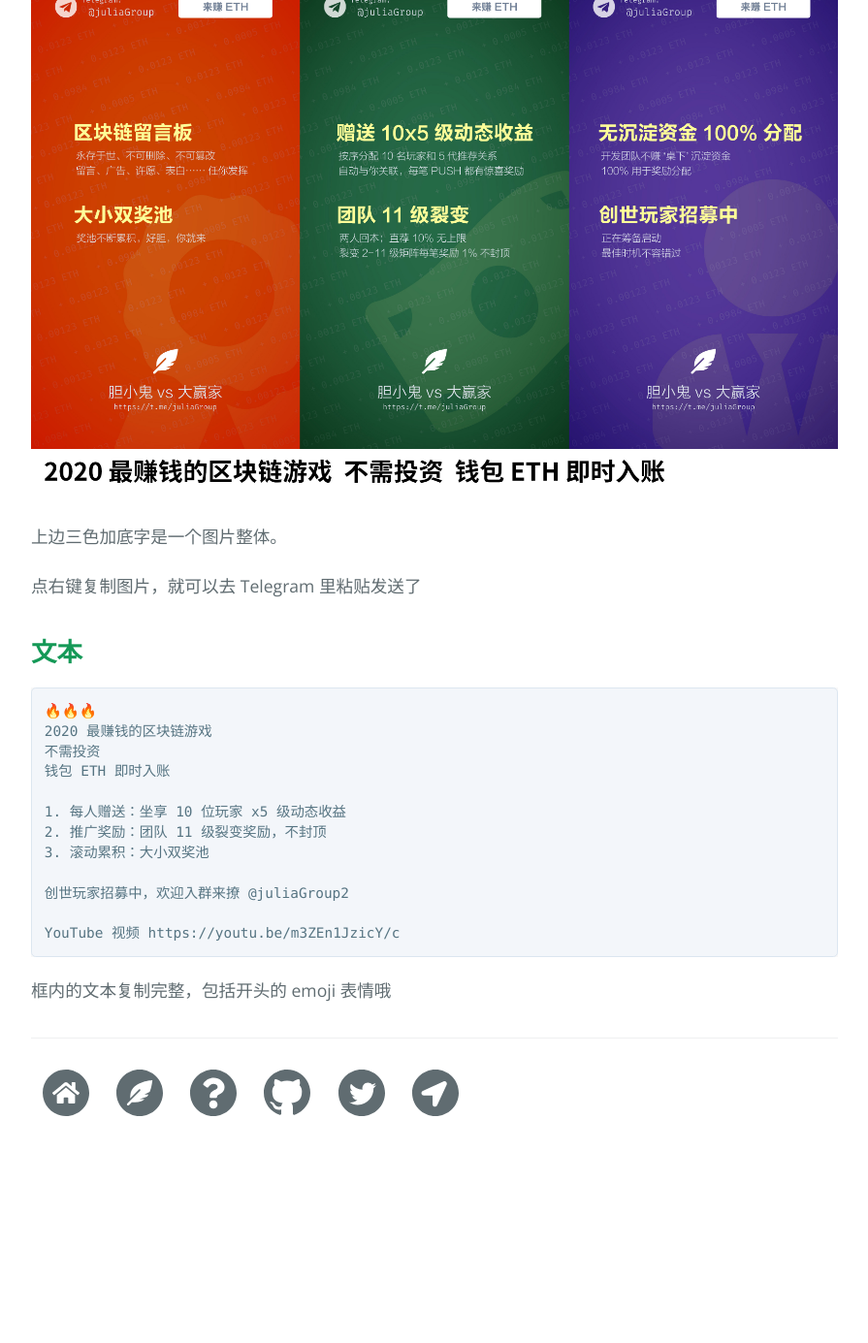
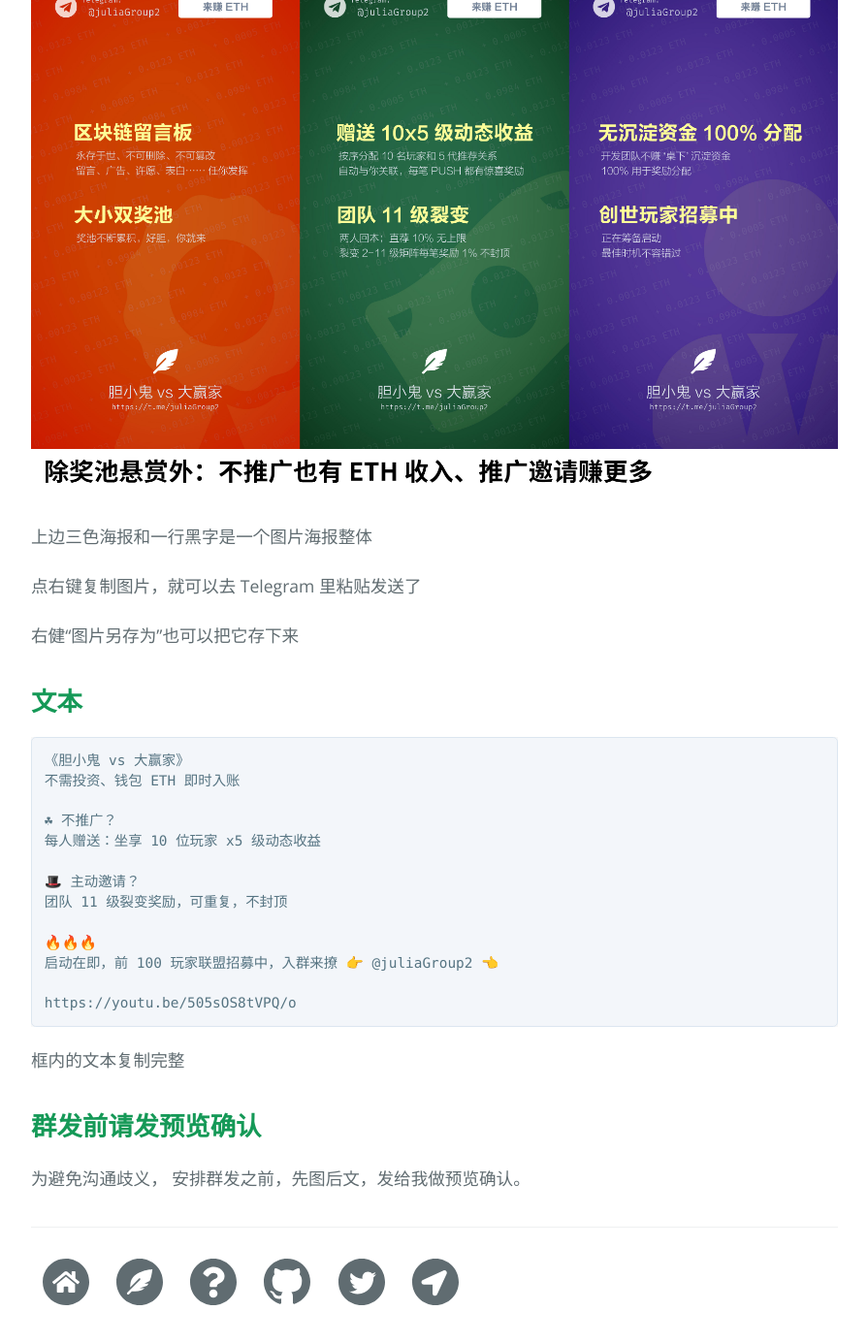
Before and after one commit to julia4pr/julia4pr.github.io, a Jekyll site: the page built from ad.md, in a window 1280 px wide and 1400 px high, scrolled down 508 px. Shown: the top 1385 px of the window at 97% size, without its empty margins (192-1087 px from the left). Built offline with Jekyll 4.4.1, drawn with Linux system fonts in a browser that asks for light colours; before the commit the page ends 1713 px from its top, so only the background shows below that.

Commit message:
updated: ad

````diff
--- a/ad.md
+++ b/ad.md
@@ -6,29 +6,36 @@ tagline: 定案后再开始投放
 
 ## 海报
 
-![pop3in1](/assets/pops/pop3in1b.jpg)
+![pop3in1](/assets/pops/pop3in1b.jpg?v=200509)
 
-上边三色加底字是一个图片整体。
+上边三色海报和一行黑字是一个图片海报整体
 
 点右键复制图片，就可以去 Telegram 里粘贴发送了
+
+右健“图片另存为”也可以把它存下来
 
 
 
 ## 文本
 
 ```text
+《胆小鬼 vs 大赢家》
+不需投资、钱包 ETH 即时入账
+
+☘ 不推广？
+每人赠送：坐享 10 位玩家 x5 级动态收益
+
+🎩 主动邀请？
+团队 11 级裂变奖励，可重复，不封顶
+
 🔥🔥🔥
-2020 最赚钱的区块链游戏
-不需投资
-钱包 ETH 即时入账
+启动在即，前 100 玩家联盟招募中，入群来撩 👉 @juliaGroup2 👈
 
-1. 每人赠送：坐享 10 位玩家 x5 级动态收益
-2. 推广奖励：团队 11 级裂变奖励，不封顶
-3. 滚动累积：大小双奖池
-
-创世玩家招募中，欢迎入群来撩 @juliaGroup2
-
-YouTube 视频 https://youtu.be/m3ZEn1JzicY/c
+https://youtu.be/505sOS8tVPQ/o
 ```
 
-框内的文本复制完整，包括开头的 emoji 表情哦
+框内的文本复制完整
+
+## 群发前请发预览确认
+
+为避免沟通歧义， 安排群发之前，先图后文，发给我做预览确认。
````
Also changed, not shown: assets/pops/pop3in1b.jpg, 1 other file.
